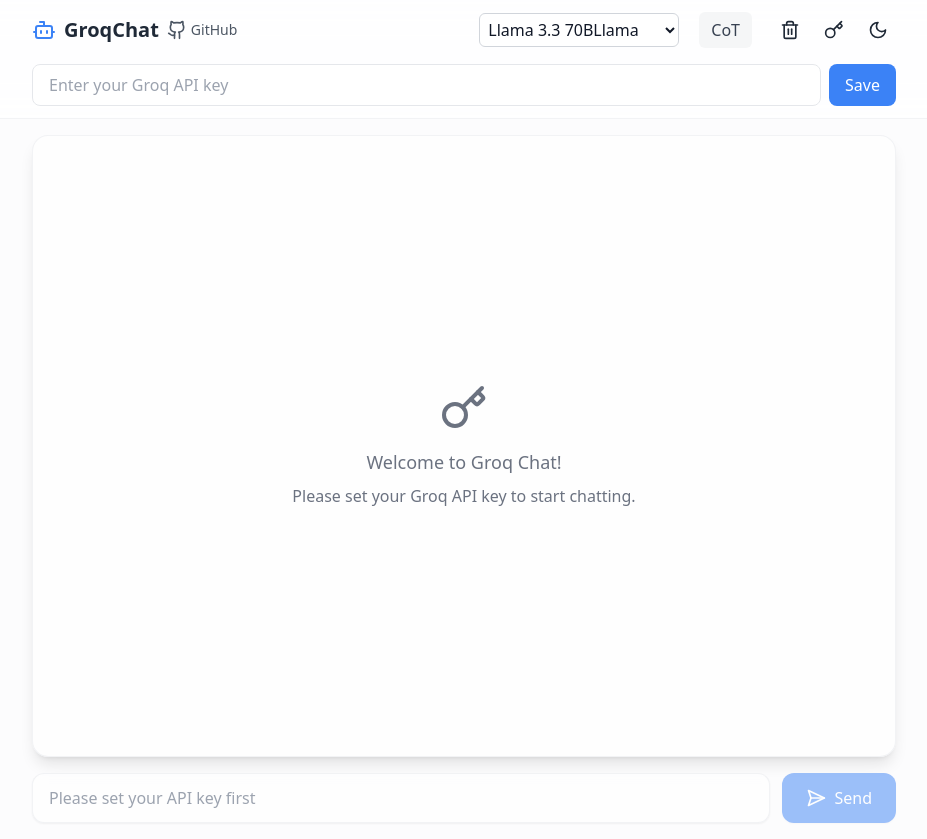
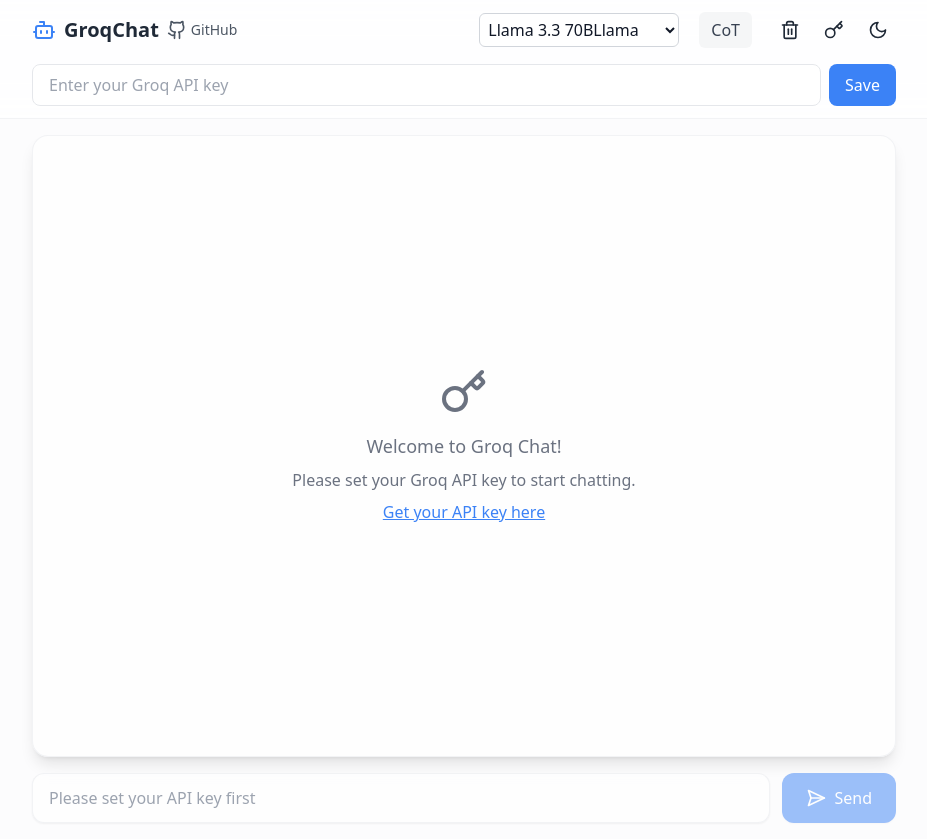
Before and after one commit to awmie/GroqChat, a React (Vite) app: page / in a window 1280 px wide. Shown: the whole page, without its empty margins (176-1103 px from the left). Built offline with nearby package versions, Linux system fonts and the light colour scheme.

Commit message:
link to api key for first time user added

```diff
--- a/src/App.tsx
+++ b/src/App.tsx
@@ -319,13 +319,21 @@
                 p-4 mb-4 overflow-y-auto transition-all duration-200 scroll-smooth"
             >
 
-              {!hasApiKey && messages.length === 0 && (
+                {!hasApiKey && messages.length === 0 && (
                 <div className="flex flex-col items-center justify-center h-full text-gray-500 dark:text-gray-400">
                   <Key className="w-12 h-12 mb-4" />
                   <p className="text-lg mb-2">Welcome to Groq Chat!</p>
-                  <p>Please set your Groq API key to start chatting.</p>
+                  <p className="mb-2">Please set your Groq API key to start chatting.</p>
+                  <a
+                  href="https://console.groq.com/keys"
+                  target="_blank"
+                  rel="noopener noreferrer"
+                  className="text-blue-500 hover:text-blue-600 dark:text-blue-400 dark:hover:text-blue-300 underline"
+                  >
+                  Get your API key here
+                  </a>
                 </div>
-              )}
+                )}
               <div className="space-y-4">
                 {renderMessages}
                 {isLoading && (
```
